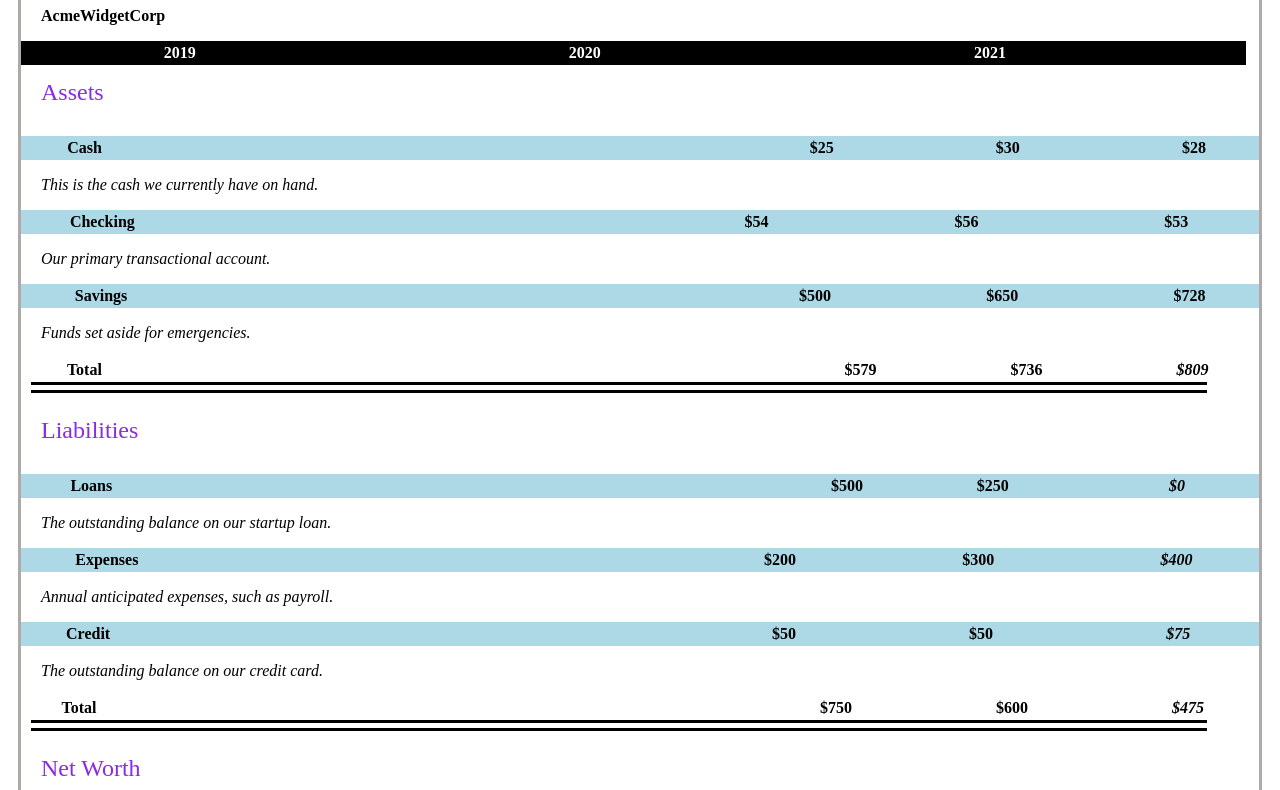
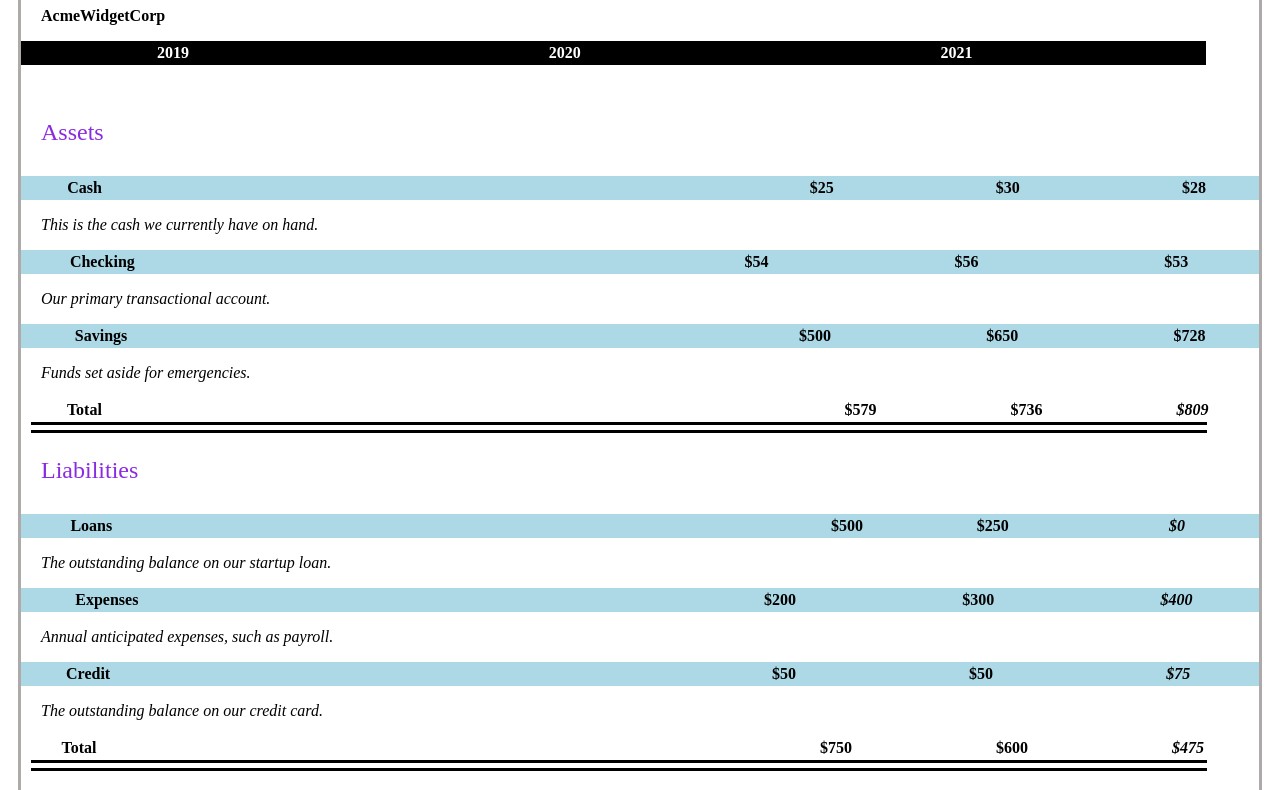
Before and after one commit to 2021sky/balance-sheet, a plain HTML site: page index.html in a window 1280 px wide. Shown: the part 94-884 px from the top of the page. Drawn offline with Linux system fonts and the light colour scheme.

Commit message:
Add files via upload

```diff
--- a/styles.css
+++ b/styles.css
@@ -14,13 +14,12 @@
 margin-bottom: 30px;}
 
 
-.ye {position:fixed;
+.ye {position:relative;
 background: black;color:white;
 width:95.7%;
 }
 
 #year {
-
 text-indent:0px;
 left: 108%;
 padding-right:106px;
```
